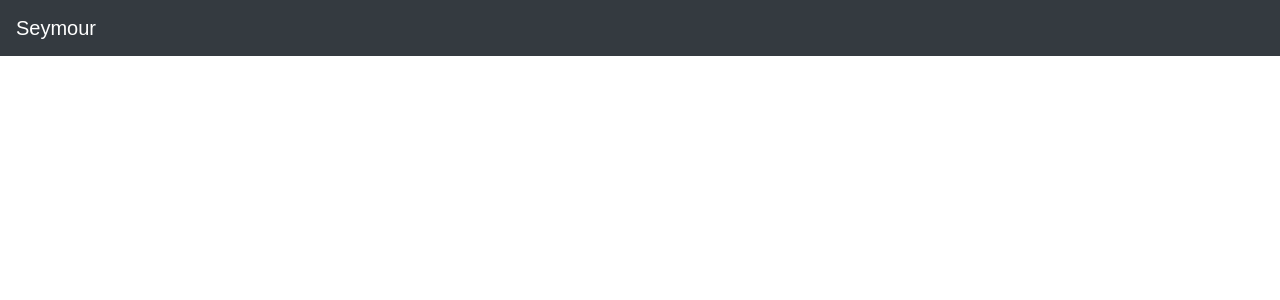
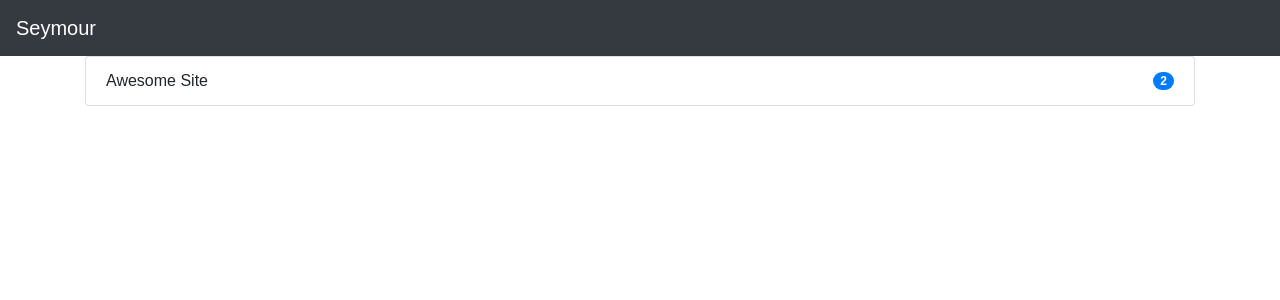
Before and after one commit to VadimBrodsky/seymour, a React (Create React App) app: page / in a window 1280 px wide. Shown: the top 300 px of the page. Built offline with nearby package versions, Linux system fonts and the light colour scheme.

Commit message:
Add feeds

```diff
--- a/src/components/App.js
+++ b/src/components/App.js
@@ -1,12 +1,16 @@
 import React, { Fragment, Component } from 'react';
 import './App.css';
 import Navbar from './Navbar';
+import Feeds from './Feeds';
 
 class App extends Component {
   render() {
     return (
       <Fragment>
         <Navbar />
+        <div className="container">
+          <Feeds />
+        </div>
       </Fragment>
     );
   }
--- /dev/null
+++ b/src/components/Feeds.js
@@ -0,0 +1,10 @@
+import React from 'react';
+
+export default () => (
+  <ul className="list-group">
+    <li className="list-group-item d-flex justify-content-between align-items-center">
+      Awesome Site
+      <span className="badge badge-primary badge-pill">2</span>
+    </li>
+  </ul>
+);
```
